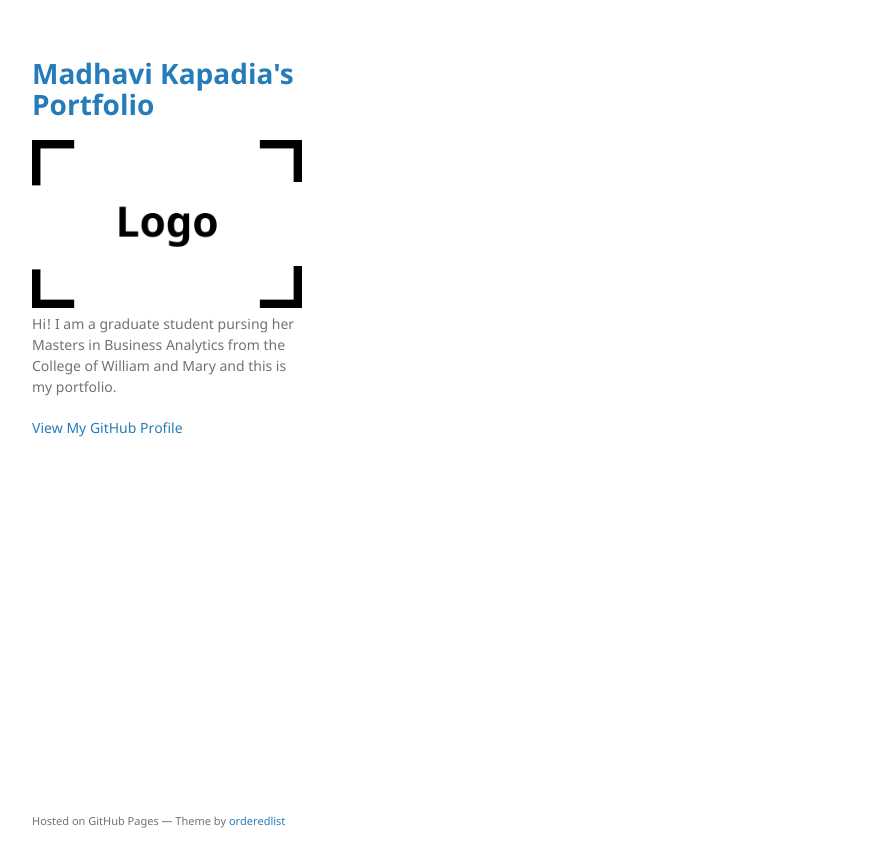
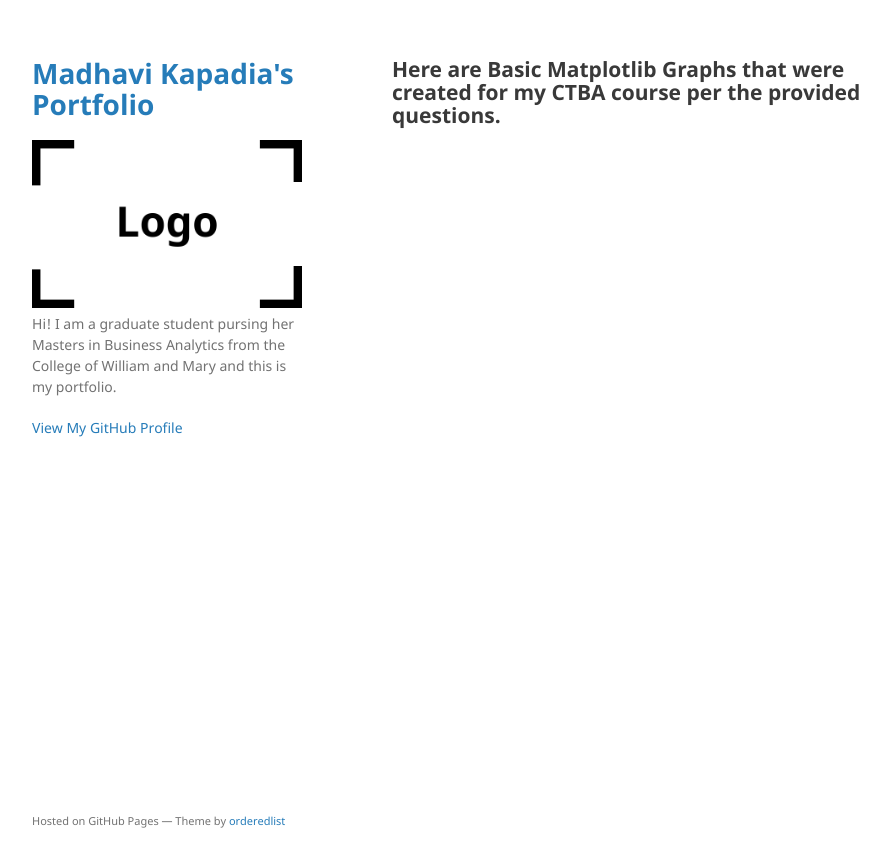
Before and after one commit to mvkapadia/mvkapadia.github.io, a Jekyll site: the page built from M2: Basic Matplotlib Graphing/index.md, in a window 1280 px wide. Shown: the top 867 px of the page, without its empty margins (178-1068 px from the left). Built offline with Jekyll 4.4.1, drawn with Linux system fonts in a browser that asks for light colours; our own code applies the rules of GitHub Pages for plain Markdown files.

Commit message:
Update index.md

```diff
--- a/M2: Basic Matplotlib Graphing/index.md
+++ b/M2: Basic Matplotlib Graphing/index.md
@@ -1,4 +1,7 @@
 ---
 title: Basic Matplotlib Graphing
-description: An assignment from Module 2 that requires creating the appropriate graph per the provided questions.
+description: An assignment from my CTBA course that required the creation of graphs in Juypter.
 ---
+
+Here are Basic Matplotlib Graphs that were created for my CTBA course per the provided questions.
+-
```
